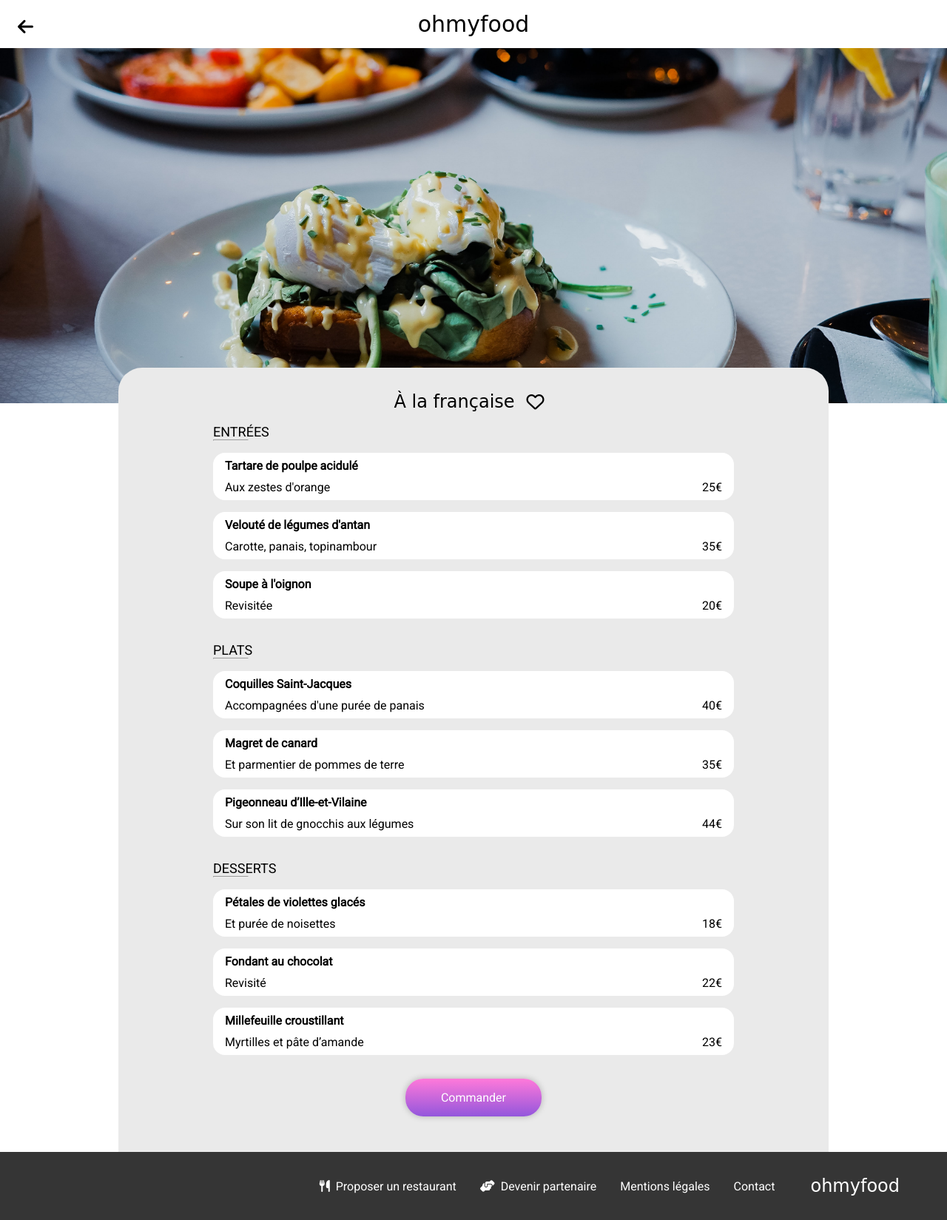
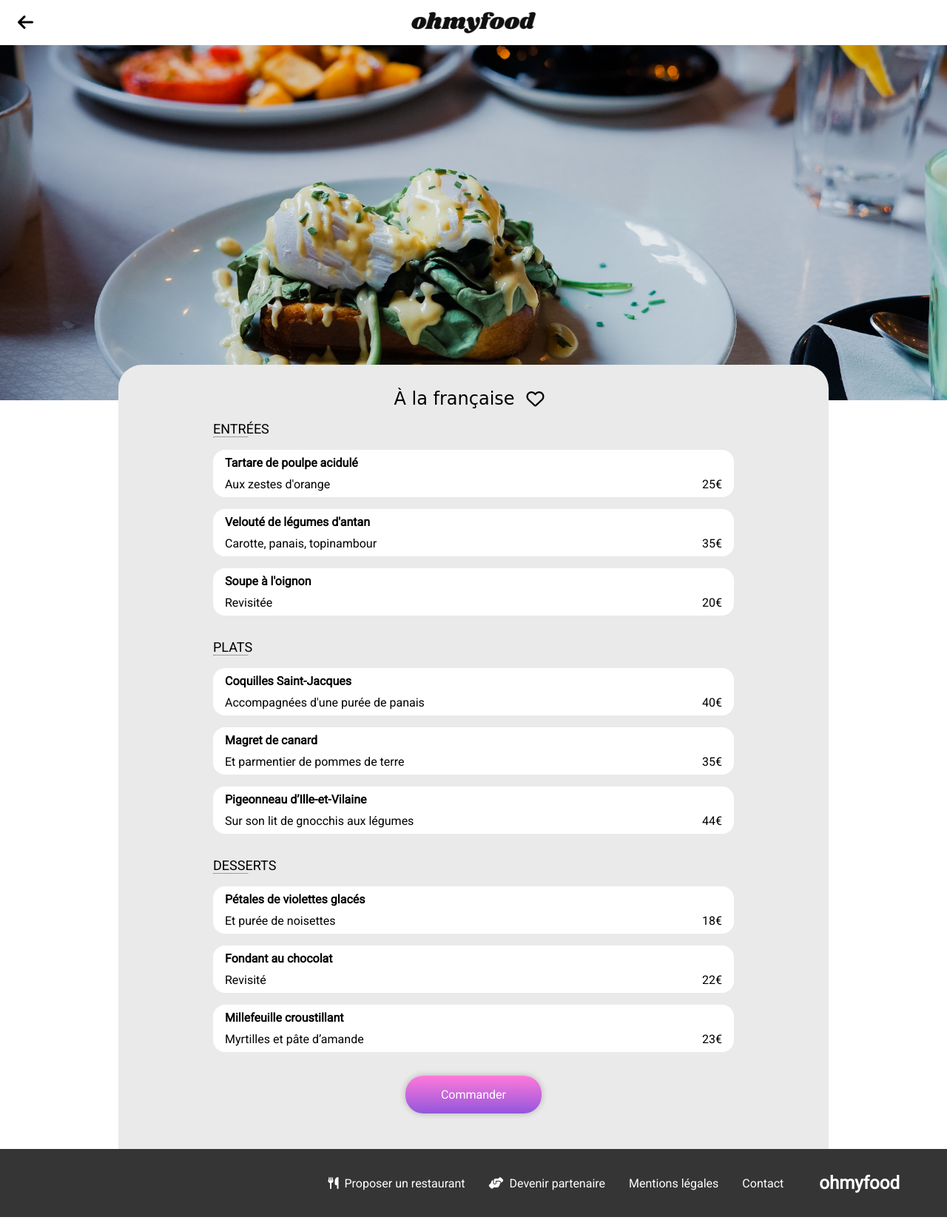
Before and after one commit to NecrosX626/OC-Projet4, a plain HTML site: page A_la_francaise.html in a window 1280 px wide. Shown: the whole page at 74% size. Drawn offline with Linux system fonts and the light colour scheme; a web font is replaced by a local one.

Commit message:
Correction : Ajout du Logo plutot que h1, remaniement des titres, correction des textes des menus

```diff
--- a/A_la_francaise.html
+++ b/A_la_francaise.html
@@ -15,7 +15,7 @@
     <header class="flexVertical">
       <div class="flexHorizontal">
         <a href="./index.html"><i class="fa-solid fa-arrow-left"></i></a>
-        <h1>ohmyfood</h1>
+        <img class="logo" src="./assets/images/logo/ohmyfood.png" alt="logo">
       </div>
       <img
         src="./assets/images/restaurants/toa-heftiba-DQKerTsQwi0-unsplash.jpg"
@@ -25,19 +25,19 @@
     <main>
       <section class="menu flexVertical">
         <div class="title flexHorizontal">
-          <h2>À la française</h2>
+          <h1>À la française</h1>
           <div class="likeIcons">
             <i class="fa-solid fa-heart fullHeart"></i>
             <i class="fa-regular fa-heart emptyHeart"></i>
           </div>
         </div>
         <div class="step starter">
-          <h3>Entrées</h3>
+          <h2>Entrées</h2>
           <hr>
           <div class="dish flexHorizontal">
             <div class="dish__infos flexHorizontal">
               <div class="dish__txt flexVertical">
-                <h4>Tartare de poulpe acidulé</h4>
+                <h3>Tartare de poulpe acidulé</h3>
                 <p>Aux zestes d'orange</p>
               </div>
               <div class="dish__price">25€</div>
@@ -49,7 +49,7 @@
           <div class="dish flexHorizontal">
             <div class="dish__infos flexHorizontal">
               <div class="dish__txt flexVertical">
-                <h4>Velouté de légumes d'antan</h4>
+                <h3>Velouté de légumes d'antan</h3>
                 <p>Carotte, panais, topinambour</p>
               </div>
               <div class="dish__price">35€</div>
@@ -61,7 +61,7 @@
           <div class="dish flexHorizontal">
             <div class="dish__infos flexHorizontal">
               <div class="dish__txt flexVertical">
-                <h4>Soupe à l'oignon</h4>
+                <h3>Soupe à l'oignon</h3>
                 <p>Revisitée</p>
               </div>
               <div class="dish__price">20€</div>
@@ -72,12 +72,12 @@
           </div>
         </div>
         <div class="step mainCourse">
-          <h3>Plats</h3>
+          <h2>Plats</h2>
           <hr>
           <div class="dish flexHorizontal">
             <div class="dish__infos flexHorizontal">
               <div class="dish__txt flexVertical">
-                <h4>Coquilles Saint-Jacques</h4>
+                <h3>Coquilles Saint-Jacques</h3>
                 <p>Accompagnées d'une purée de panais</p>
               </div>
               <div class="dish__price">40€</div>
@@ -89,7 +89,7 @@
           <div class="dish flexHorizontal">
             <div class="dish__infos flexHorizontal">
               <div class="dish__txt flexVertical">
-                <h4>Magret de canard</h4>
+                <h3>Magret de canard</h3>
                 <p>Et parmentier de pommes de terre</p>
               </div>
               <div class="dish__price">35€</div>
@@ -101,7 +101,7 @@
           <div class="dish flexHorizontal">
             <div class="dish__infos flexHorizontal">
               <div class="dish__txt flexVertical">
-                <h4>Pigeonneau d’Ille-et-Vilaine</h4>
+                <h3>Pigeonneau d’Ille-et-Vilaine</h3>
                 <p>Sur son lit de gnocchis aux légumes</p>
               </div>
               <div class="dish__price">44€</div>
@@ -112,12 +112,12 @@
           </div>
         </div>
         <div class="step dessert">
-          <h3>Desserts</h3>
+          <h2>Desserts</h2>
           <hr>
           <div class="dish flexHorizontal">
             <div class="dish__infos flexHorizontal">
               <div class="dish__txt flexVertical">
-                <h4>Pétales de violettes glacés</h4>
+                <h3>Pétales de violettes glacés</h3>
                 <p>Et purée de noisettes</p>
               </div>
               <div class="dish__price">18€</div>
@@ -129,7 +129,7 @@
           <div class="dish flexHorizontal">
             <div class="dish__infos flexHorizontal">
               <div class="dish__txt flexVertical">
-                <h4>Fondant au chocolat</h4>
+                <h3>Fondant au chocolat</h3>
                 <p>Revisité</p>
               </div>
               <div class="dish__price">22€</div>
@@ -141,7 +141,7 @@
           <div class="dish flexHorizontal">
             <div class="dish__infos flexHorizontal">
               <div class="dish__txt flexVertical">
-                <h4>Millefeuille croustillant</h4>
+                <h3>Millefeuille croustillant</h3>
                 <p>Myrtilles et pâte d’amande</p>
               </div>
               <div class="dish__price">23€</div>
@@ -156,7 +156,7 @@
       </section>
     </main>
     <footer>
-      <h2>ohmyfood</h2>
+      <h1>ohmyfood</h1>
       <ul class="footerContent flexVertical">
         <li>
           <i class="fa-solid fa-utensils"></i
--- a/assets/styles/Base/_global.scss
+++ b/assets/styles/Base/_global.scss
@@ -12,15 +12,14 @@ body{
     margin: auto;
 }
 section, footer{
-    padding: 2.5em 1em;
+    padding: 2em 1em;
 }
-h1{
-    font-family: "shrikhand", cursive;
-    padding: 0.5em;
-    font-size: 30px;
-    font-weight: 400;
+.logo{
+    width: 200px;
+    height: auto;
+    padding: 1em;
 }
-h2{
+h1, h2{
     font-size: $mobile-L;
     font-weight: 700;
 }
@@ -49,6 +48,7 @@ footer{
     background-color: $backgroundDark-color;
     color: white;
     h2{
+        font-size: $mobile-M;
         font-family: "shrikhand", cursive;
         font-weight: 400;
         margin-bottom: 1em;
--- a/assets/styles/Layout/_dishes.scss
+++ b/assets/styles/Layout/_dishes.scss
@@ -14,7 +14,7 @@
   &__txt {
     justify-content: space-between;
     max-width: 90%;
-    h4, p {
+    h3, p {
       white-space: nowrap;
       overflow: hidden;
       text-overflow: ellipsis;
--- a/assets/styles/Pages/_menuPageStyle.scss
+++ b/assets/styles/Pages/_menuPageStyle.scss
@@ -1,9 +1,5 @@
 /*MENUPAGE*/
 .menuPage {
-  h2 {
-    font-family: "shrikhand", cursive;
-    font-weight: 400;
-  }
   header {
     div {
       justify-content: center;
@@ -13,7 +9,11 @@
         position: absolute;
         align-self: center;
         left: 0.5em;
-        top: 0.5em;
+        top: 0.25em;
+      }
+      .logo{
+        width: 200px;
+        height: auto;
       }
     }
     img {
@@ -29,13 +29,18 @@
     .title {
       justify-content: space-between;
       align-items: center;
+      h1 {
+        font-family: "shrikhand", cursive;
+        font-weight: 400;
+      }
       i {
         font-size: x-large;
       }
     }
     .step {
       margin-top: 1em;
-      h3 {
+      h2 {
+        font-size: $mobile-M;
         font-weight: 100;
         text-transform: uppercase;
       }
@@ -43,6 +48,9 @@
         width: 3em;
         color: $tertiary-color;
       }
+      h3{
+        font-size: $mobile-S;
+      }
     }
     .gradientButton{
       padding:  1em 3em;
```
Also changed, not shown: La_note_enchantee.html (+17 -17 lines), La_palette_du_gout.html (+14 -14 lines), Le_delice_des_sens.html (+19 -20 lines), index.html (+6 -6 lines), assets/styles/style.css, 1 other file.
